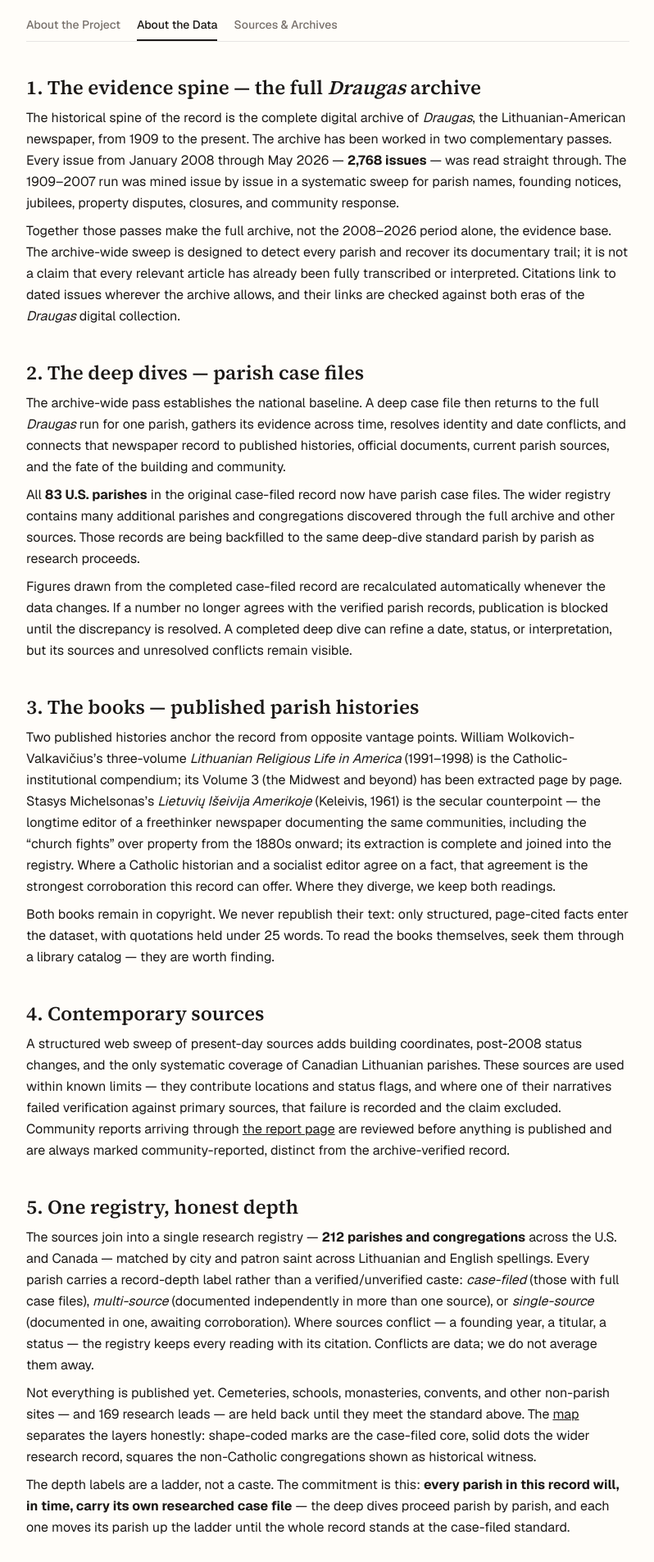
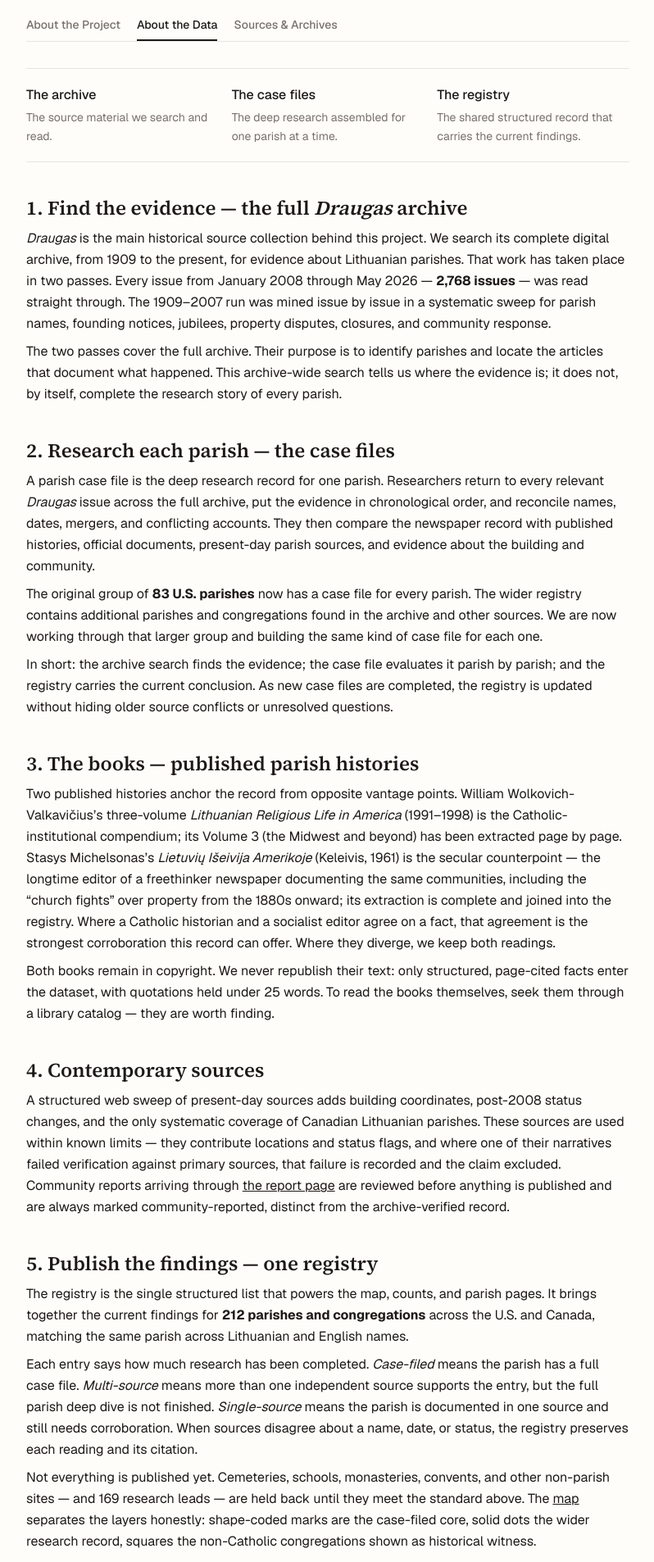
Before and after one commit to LietuvaAI/save-our-lithuanian-parishes, a Next.js app: page /about-the-data in a window 1280 px wide. Shown: the part 280-2186 px from the top of the page at 82% size, without its empty margins (240-1038 px from the left). Built offline with nearby package versions, Linux system fonts and the light colour scheme.

Commit message:
Clarify archive case file and registry roles

```diff
--- a/app/about-the-data/page.tsx
+++ b/app/about-the-data/page.tsx
@@ -22,65 +22,82 @@ export default function AboutTheDataPage() {
         About the Data
       </h1>
       <p className="mt-4 text-lg text-muted leading-relaxed">
-        Every figure on this site traces to a dated, published source, and the
-        site refuses to build if a number drifts from the verified research.
-        This page explains how evidence becomes structured data, how records
-        are matched, and how the resulting figures are checked.
+        Three different things work together here: the source archive, the
+        parish case files, and the registry. They are connected, but they are
+        not interchangeable. This page explains how evidence moves from one to
+        the next and how the published results are checked.
       </p>
 
       <AboutNav current="data" />
 
+      <dl className="mt-8 grid gap-4 border-y border-rule py-5 sm:grid-cols-3">
+        <div>
+          <dt className="font-medium">The archive</dt>
+          <dd className="mt-1 text-sm leading-relaxed text-muted">
+            The source material we search and read.
+          </dd>
+        </div>
+        <div>
+          <dt className="font-medium">The case files</dt>
+          <dd className="mt-1 text-sm leading-relaxed text-muted">
+            The deep research assembled for one parish at a time.
+          </dd>
+        </div>
+        <div>
+          <dt className="font-medium">The registry</dt>
+          <dd className="mt-1 text-sm leading-relaxed text-muted">
+            The shared structured record that carries the current findings.
+          </dd>
+        </div>
+      </dl>
+
       <section className="mt-10">
         <h2 className="font-serif text-2xl font-semibold">
-          1. The evidence spine — the full <em>Draugas</em> archive
+          1. Find the evidence — the full <em>Draugas</em> archive
         </h2>
         <p className="mt-2 leading-relaxed">
-          The historical spine of the record is the complete digital archive of{" "}
-          <em>Draugas</em>, the Lithuanian-American newspaper, from 1909 to the
-          present. The archive has been worked in two complementary passes.
-          Every issue from January 2008 through May 2026 —{" "}
+          <em>Draugas</em> is the main historical source collection behind this
+          project. We search its complete digital archive, from 1909 to the
+          present, for evidence about Lithuanian parishes. That work has taken
+          place in two passes. Every issue from January 2008 through May 2026 —{" "}
           <strong>2,768 issues</strong> — was read straight through. The
           1909–2007 run was mined issue by issue in a systematic sweep for
           parish names, founding notices, jubilees, property disputes, closures,
           and community response.
         </p>
         <p className="mt-2 leading-relaxed">
-          Together those passes make the full archive, not the 2008–2026 period
-          alone, the evidence base. The archive-wide sweep is designed to detect
-          every parish and recover its documentary trail; it is not a claim that
-          every relevant article has already been fully transcribed or
-          interpreted. Citations link to dated issues wherever the archive
-          allows, and their links are checked against both eras of the{" "}
-          <em>Draugas</em> digital collection.
+          The two passes cover the full archive. Their purpose is to identify
+          parishes and locate the articles that document what happened. This
+          archive-wide search tells us where the evidence is; it does not, by
+          itself, complete the research story of every parish.
         </p>
       </section>
 
       <section className="mt-10">
         <h2 className="font-serif text-2xl font-semibold">
-          2. The deep dives — parish case files
+          2. Research each parish — the case files
         </h2>
         <p className="mt-2 leading-relaxed">
-          The archive-wide pass establishes the national baseline. A deep case
-          file then returns to the full <em>Draugas</em> run for one parish,
-          gathers its evidence across time, resolves identity and date
-          conflicts, and connects that newspaper record to published histories,
-          official documents, current parish sources, and the fate of the
-          building and community.
+          A parish case file is the deep research record for one parish.
+          Researchers return to every relevant <em>Draugas</em> issue across the
+          full archive, put the evidence in chronological order, and reconcile
+          names, dates, mergers, and conflicting accounts. They then compare the
+          newspaper record with published histories, official documents,
+          present-day parish sources, and evidence about the building and
+          community.
         </p>
         <p className="mt-2 leading-relaxed">
-          All <strong>83 U.S. parishes</strong> in the original case-filed
-          record now have parish case files. The wider registry contains many
-          additional parishes and congregations discovered through the full
-          archive and other sources. Those records are being backfilled to the
-          same deep-dive standard parish by parish as research proceeds.
+          The original group of <strong>83 U.S. parishes</strong> now has a case
+          file for every parish. The wider registry contains additional
+          parishes and congregations found in the archive and other sources.
+          We are now working through that larger group and building the same
+          kind of case file for each one.
         </p>
         <p className="mt-2 leading-relaxed">
-          Figures drawn from the completed case-filed record are recalculated
-          automatically whenever the data changes. If a number no longer agrees
-          with the verified parish records, publication is blocked until the
-          discrepancy is resolved. A completed deep dive can refine a date,
-          status, or interpretation, but its sources and unresolved conflicts
-          remain visible.
+          In short: the archive search finds the evidence; the case file
+          evaluates it parish by parish; and the registry carries the current
+          conclusion. As new case files are completed, the registry is updated
+          without hiding older source conflicts or unresolved questions.
         </p>
       </section>
 
@@ -134,20 +151,23 @@ export default function AboutTheDataPage() {
 
       <section className="mt-10">
         <h2 className="font-serif text-2xl font-semibold">
-          5. One registry, honest depth
+          5. Publish the findings — one registry
         </h2>
         <p className="mt-2 leading-relaxed">
-          The sources join into a single research registry —{" "}
+          The registry is the single structured list that powers the map,
+          counts, and parish pages. It brings together the current findings for{" "}
           <strong>{REGISTRY_TOTAL} parishes and congregations</strong> across
-          the U.S. and Canada — matched by city and patron saint across
-          Lithuanian and English spellings.
-          Every parish carries a record-depth label rather than a
-          verified/unverified caste: <em>case-filed</em> (those with full
-          case files), <em>multi-source</em> (documented independently in
-          more than one source), or <em>single-source</em> (documented in
-          one, awaiting corroboration). Where sources conflict — a founding
-          year, a titular, a status — the registry keeps every reading with
-          its citation. Conflicts are data; we do not average them away.
+          the U.S. and Canada, matching the same parish across Lithuanian and
+          English names.
+        </p>
+        <p className="mt-2 leading-relaxed">
+          Each entry says how much research has been completed.{" "}
+          <em>Case-filed</em> means the parish has a full case file.{" "}
+          <em>Multi-source</em> means more than one independent source supports
+          the entry, but the full parish deep dive is not finished.{" "}
+          <em>Single-source</em> means the parish is documented in one source
+          and still needs corroboration. When sources disagree about a name,
+          date, or status, the registry preserves each reading and its citation.
         </p>
         <p className="mt-2 leading-relaxed">
           Not everything is published yet. Cemeteries, schools, monasteries,
@@ -161,11 +181,15 @@ export default function AboutTheDataPage() {
           congregations shown as historical witness.
         </p>
         <p className="mt-2 leading-relaxed">
-          The depth labels are a ladder, not a caste. The commitment is
-          this: <strong>every parish in this record will, in time, carry
-          its own researched case file</strong> — the deep dives proceed
-          parish by parish, and each one moves its parish up the ladder
-          until the whole record stands at the case-filed standard.
+          As the remaining deep dives are completed, those records move to the{" "}
+          <em>case-filed</em> standard. The commitment is that{" "}
+          <strong>
+            every parish in the registry will ultimately have its own researched
+            case file
+          </strong>
+          . Site figures are recalculated from the registry, and automated
+          checks block publication when a protected count no longer agrees with
+          the underlying parish records.
         </p>
       </section>
 
```
